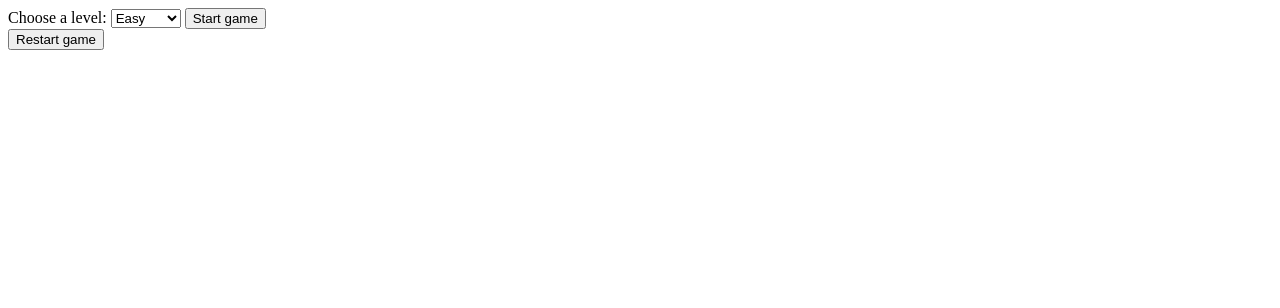
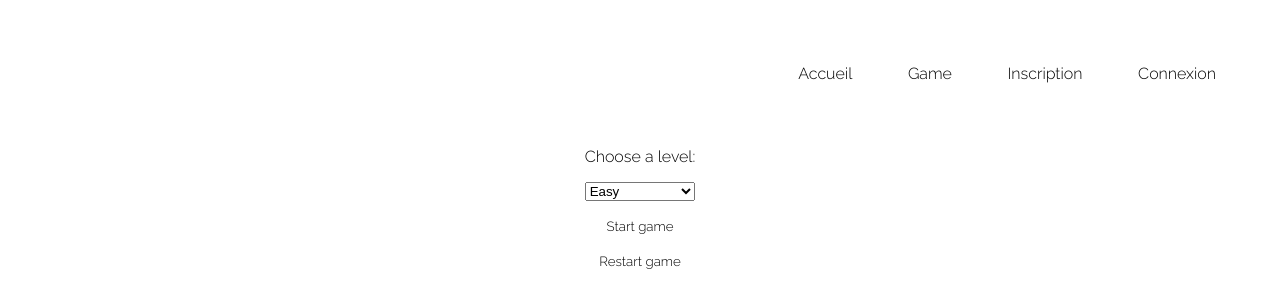
Before and after one commit to laura-savickaite/memory, a PHP site: page /memory.php in a window 1280 px wide. Shown: the top 308 px of the page. Run offline with PHP 8.4, Linux system fonts and the light colour scheme.

Commit message:
changement de top

```diff
--- a/memory.css
+++ b/memory.css
@@ -1,13 +1,31 @@
 body{
     margin: O;
     padding: 0;
-
+    font-family: 'Raleway', sans-serif;
 }
 
-.table-memory{
-    width: 70%;
+.form-jeu {
     display: flex;
-    justify-content: center;
-    flex-wrap: wrap;
-    /* position: fixed; */
+    flex-direction: column;
+    justify-content: space-around;
+    align-items: center;
 }
+.form-jeu button {
+    margin-bottom: 2vh;
+}
+.form-jeu select{
+    margin-bottom: 2vh;
+}
+.form-jeu label{
+    margin-bottom: 2vh;
+}
+.form-lvl {
+    display: flex;
+    flex-direction: column;
+}
+
+.table-memory {
+    display: grid;
+    grid-template-columns: 200px 200px 200px 200px 200px 200px;
+    grid-auto-flow: column;
+}
--- a/memory.php
+++ b/memory.php
@@ -48,7 +48,7 @@ $spring3, $crown, $renaissance1, $eyes, $sunflowers, $grec, $laurier, $luciferBi
 
 if(isset($_POST['startgame'])){
 
-    var_dump($_POST['lvl']);
+    // var_dump($_POST['lvl']);
 
     if($_POST['lvl'] == "easy"){
         lvlShuffle($faceUpArrayEasy);
@@ -128,11 +128,51 @@ $_SESSION['clickcounter']=$_SESSION['clickcounter']+1;
 <head>
   <meta charset="utf-8">
   <title>Memory game</title>
+  <link rel="stylesheet" href="style.css">
   <link rel="stylesheet" href="memory.css">
+  <link rel="preconnect" href="https://fonts.googleapis.com">
+    <link rel="preconnect" href="https://fonts.gstatic.com" crossorigin>
+    <link href="https://fonts.googleapis.com/css2?family=Raleway:wght@300&display=swap" rel="stylesheet">
 </head>
 <body>
 
-    <form action="" method="post">
+<?php if(!isset($_SESSION['user'])){
+        ?>
+    <header>
+        <nav>
+            <ul>
+                <li><a href="index.php">Accueil</a></li>
+                <li><a href="accueil-jeu.php">Game</a></li>
+                <li><a href="inscription.php">Inscription</a></li>
+                <li><a href="connexion.php">Connexion</a></li>
+            </ul>
+        </nav>
+    </header>
+    <?php
+    }else {
+        ?>
+    <header>
+        <nav>
+            <ul>
+                <li><a href="index.php">Accueil</a></li>
+                <li><a href="accueil-jeu.php">Game</a></li>
+                <li><a href="profil.php">Profil</a></li>
+                <li>
+                    <form action="deconnexion.php" method="post">
+                        <button class="#" type="submit" name="deco">
+                            Deconnexion
+                        </button>
+                    </form>
+                </li>
+            </ul>
+        </nav>
+    </header>
+    <?php
+        }
+    ?>
+
+<section class="form-jeu">
+    <form action="" class="form-lvl" method="post">
         <label for="lvl">Choose a level:</label>
             <select id="lvl" name="lvl">
                 <option value="easy">Easy</option>
@@ -145,7 +185,7 @@ $_SESSION['clickcounter']=$_SESSION['clickcounter']+1;
     <form action="" method="post">
         <button type="submit" name="restartgame">Restart game</button>
     </form>
-
+</section>
     <div class="table-memory">
     <?php
         if(isset($_SESSION['start'])){
@@ -157,17 +197,17 @@ $_SESSION['clickcounter']=$_SESSION['clickcounter']+1;
 
                     if($value->_retourner == 1){
                 ?>
-                        <input type="hidden" name="retourner" value="<?= $value->_retourner ?>"/>
+                        <div><input type="hidden" name="retourner" value="<?= $value->_retourner ?>"/>
                         <input type="hidden" name="identifiant" value="<?= $value->_identifiant ?>"/>
                         <input type="hidden" name="index" value="<?= $key ?>"/>
                         <button type="submit" name="submit">
                             <img src="<?= $value -> _back; ?>" width="100px">
-                        </button>
+                        </button></div>
                     </form>
                 <?php
                         }elseif($value->_retourner == 2) {
                 ?>
-                    <img src="<?= $value -> _face; ?>" width="100px">
+                    <div><img src="<?= $value -> _face; ?>" width="100px"></div>
               <?php
                                 if (isset($_POST['index']))
                                 $_SESSION['start'][$_POST['index']]->foundPairs($_SESSION['start'][$_POST['index']]);
--- a/profil.php
+++ b/profil.php
@@ -93,7 +93,7 @@ if(isset($_POST['update'])){
                 <?php
                     foreach ($_SESSION['myTop'] as $link) {
                         echo "<tr>";
-                        echo "<td>".$link['score']."</td>";
+                        echo "<td>".$link."</td>";
                     }
                 ?>
                 </tbody>
--- a/top.php
+++ b/top.php
@@ -24,7 +24,7 @@ function myTop ($id_utilisateur){
 function top (){
     require 'bdd_connect.php';
 
-    $topDB=$pdo -> prepare('SELECT game.score, utilisateurs.login FROM `utilisateurs` INNER JOIN game ON id_utilisateurs=utilisateurs.id ORDER BY score DESC LIMIT 10');
+    $topDB=$pdo -> prepare('SELECT game.score, utilisateurs.login FROM `utilisateurs` INNER JOIN game ON id_utilisateurs=utilisateurs.id ORDER BY score ASC LIMIT 10');
     $topDB -> execute();
     $resultSearchTop = $topDB->fetchAll(PDO::FETCH_ASSOC);
 
```
Lines whose indentation alone changed are shown as unchanged.
